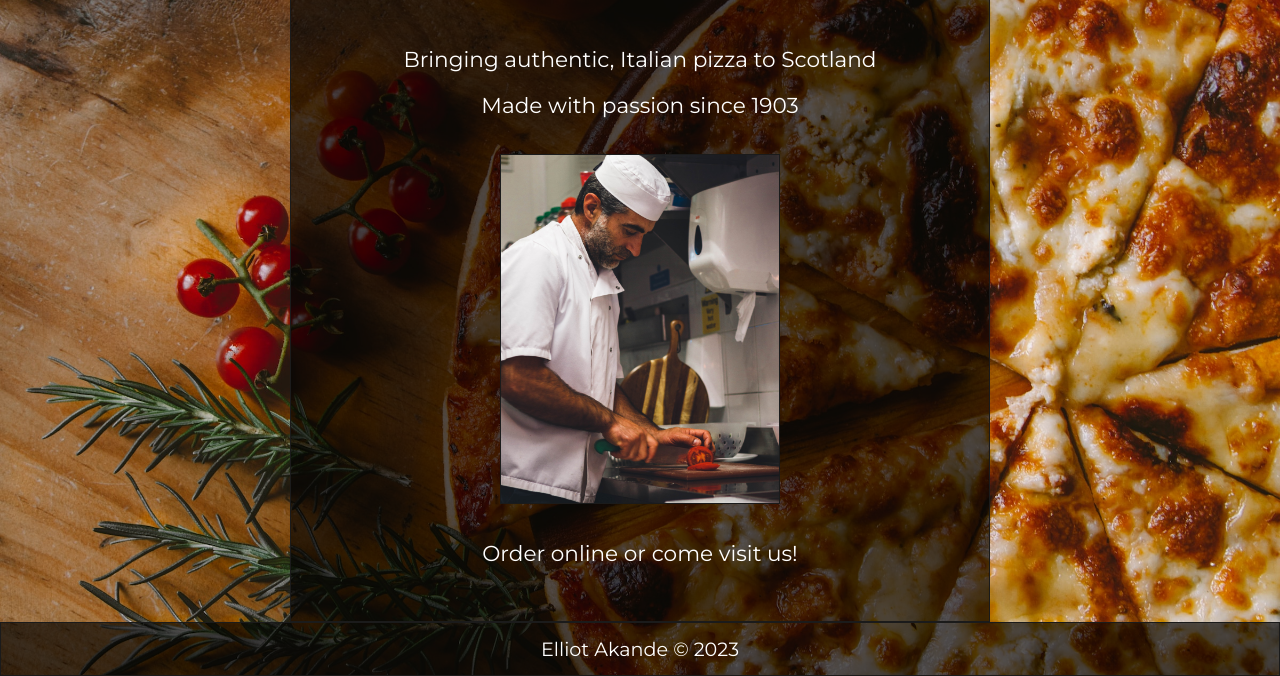
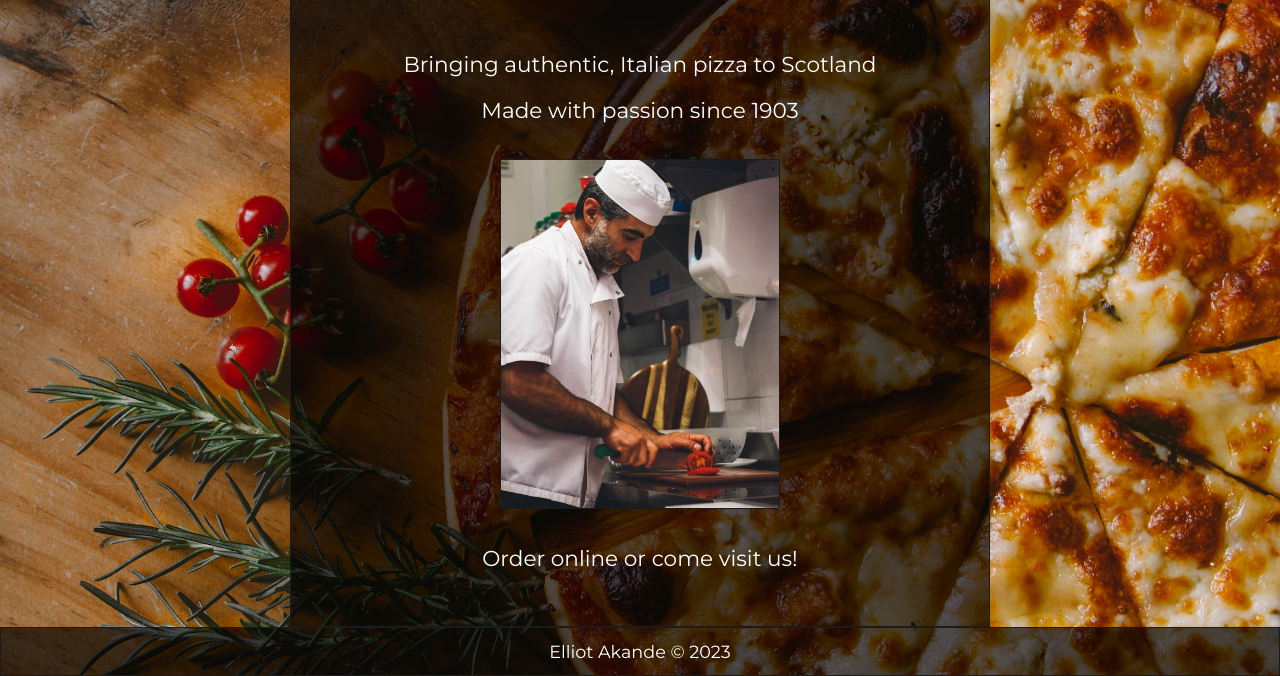
Before and after one commit to Elliot-Akande/restaurant-page, a website built with webpack: page dist/index.html in a window 1280 px wide. Shown: the part 124-800 px from the top of the page. Built offline with nearby package versions, Linux system fonts and the light colour scheme.

Commit message:
Update home page card padding

```diff
--- a/src/style.css
+++ b/src/style.css
@@ -89,9 +89,9 @@ main {
 }
 
 footer {
-    padding: 14px;
+    padding: 13px;
 }
 
 footer>p {
-    font-size: 1.2rem;
+    font-size: 1.1rem;
 }
```
